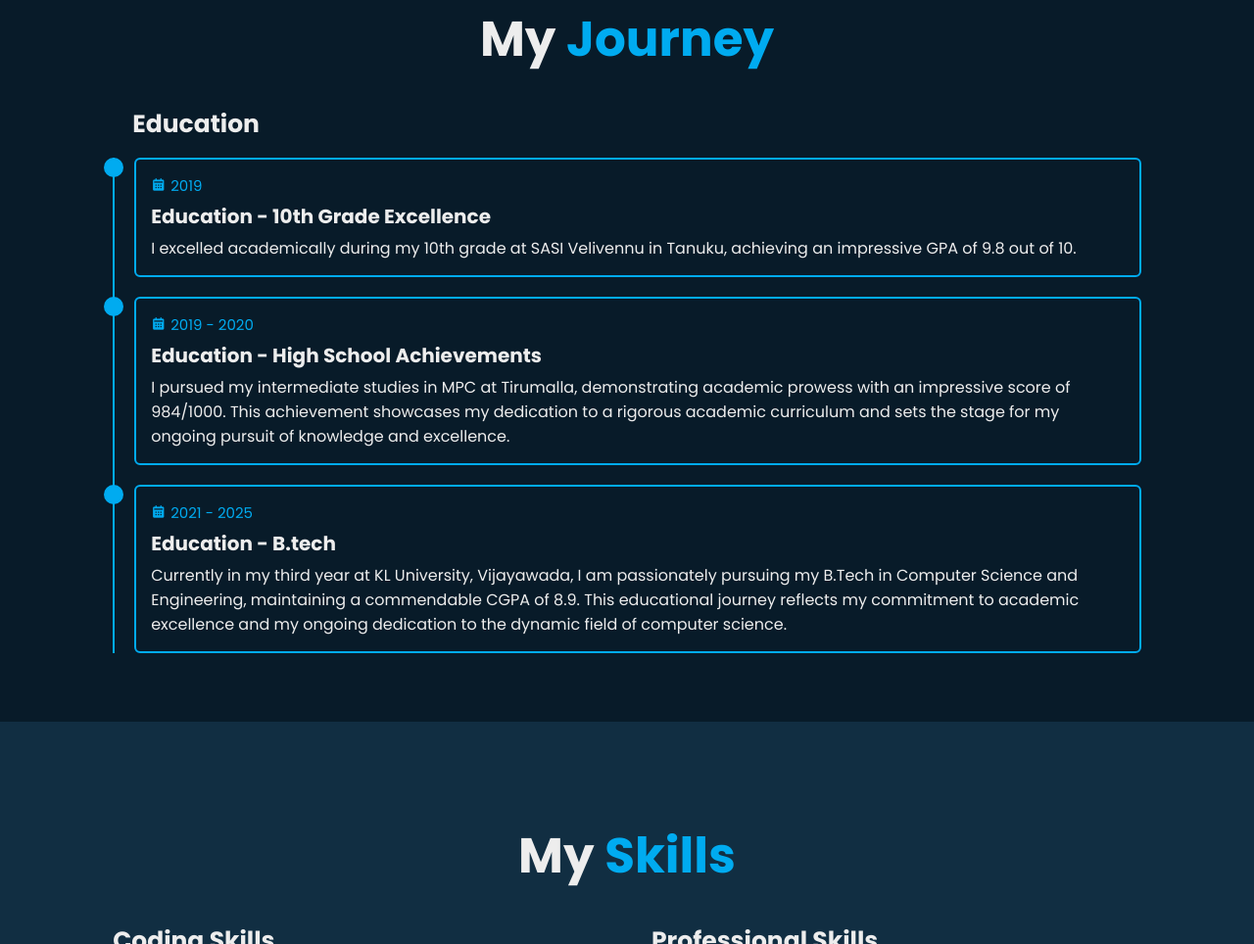
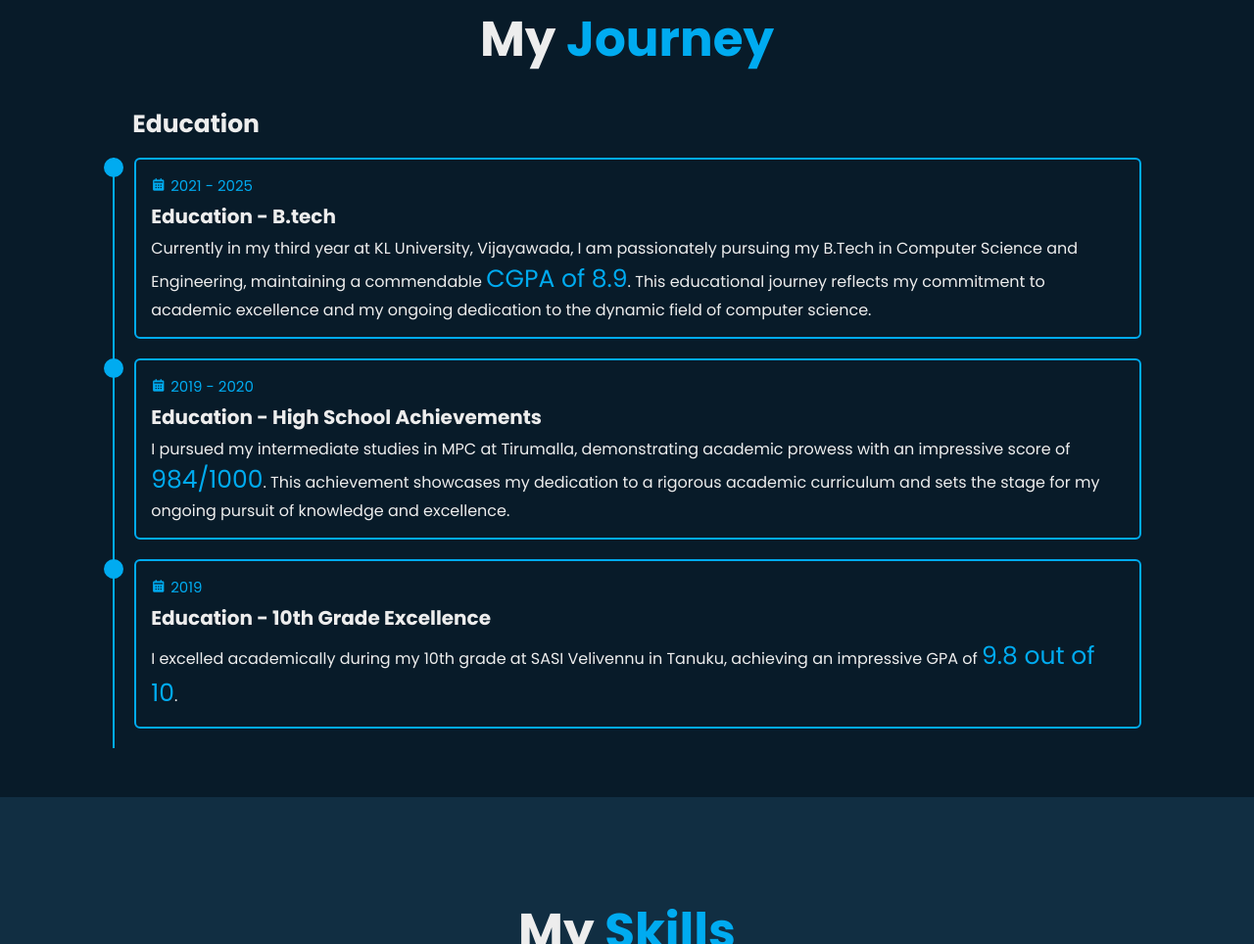
Before and after one commit to perumallavishnu/portfolio-website, a plain HTML site: page index.html in a window 1280 px wide. Shown: the part 1697-2661 px from the top of the page at 98% size. Drawn offline with nearby package versions, Linux system fonts and the light colour scheme.

Commit message:
change in education journey

```diff
--- a/css/style.css
+++ b/css/style.css
@@ -349,7 +349,14 @@ span{
     position: relative;
     padding-left: 2rem;
 }
-
+.education-box{
+    display: flex;
+    flex-direction: column-reverse;
+}
+#grade{
+    color: (--main-color);
+    font-size: 25px;
+}
 .education-box .education-content::before{
     content: "";
     position: absolute;
--- a/index.html
+++ b/index.html
@@ -83,7 +83,7 @@
                             <div class="content">
                                 <div class="year"><i class='bx bxs-calendar' ></i>2019</div>
                                 <h3>Education - 10th Grade Excellence</h3>
-                                <p>I excelled academically during my 10th grade at SASI Velivennu in Tanuku, achieving an impressive GPA of 9.8 out of 10.</p>
+                                <p>I excelled academically during my 10th grade at SASI Velivennu in Tanuku, achieving an impressive GPA of <span id="grade">9.8 out of 10</span>.</p>
                             </div>
                         </div>
 
@@ -91,7 +91,7 @@
                             <div class="content">
                                 <div class="year"><i class='bx bxs-calendar' ></i>2019 - 2020</div>
                                 <h3>Education - High School Achievements</h3>
-                                <p>I pursued my intermediate studies in MPC at Tirumalla, demonstrating academic prowess with an impressive score of 984/1000. This achievement showcases my dedication to a rigorous academic curriculum and sets the stage for my ongoing pursuit of knowledge and excellence.</p>
+                                <p>I pursued my intermediate studies in MPC at Tirumalla, demonstrating academic prowess with an impressive score of <span id="grade">984/1000</span>. This achievement showcases my dedication to a rigorous academic curriculum and sets the stage for my ongoing pursuit of knowledge and excellence.</p>
                             </div>
                         </div>
 
@@ -99,7 +99,7 @@
                             <div class="content">
                                 <div class="year"><i class='bx bxs-calendar' ></i>2021 - 2025</div>
                                 <h3>Education - B.tech</h3>
-                                <p>Currently in my third year at KL University, Vijayawada, I am passionately pursuing my B.Tech in Computer Science and Engineering, maintaining a commendable CGPA of 8.9. This educational journey reflects my commitment to academic excellence and my ongoing dedication to the dynamic field of computer science. </p>
+                                <p>Currently in my third year at KL University, Vijayawada, I am passionately pursuing my B.Tech in Computer Science and Engineering, maintaining a commendable <span id="grade">CGPA of 8.9</span>. This educational journey reflects my commitment to academic excellence and my ongoing dedication to the dynamic field of computer science. </p>
                             </div>
                         </div>
                     </div>
```
